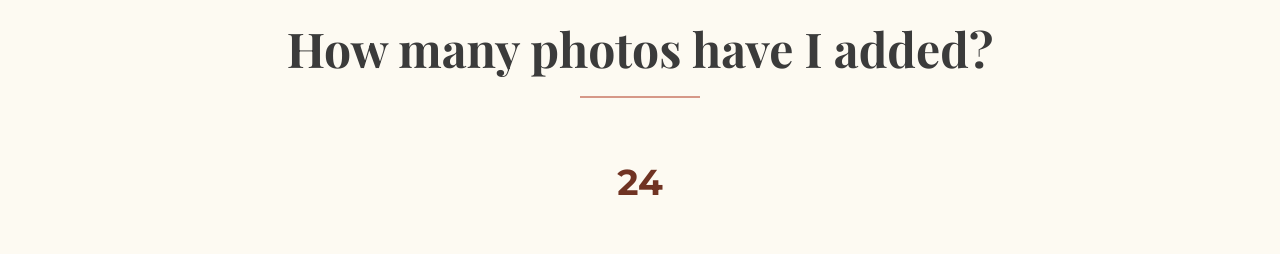
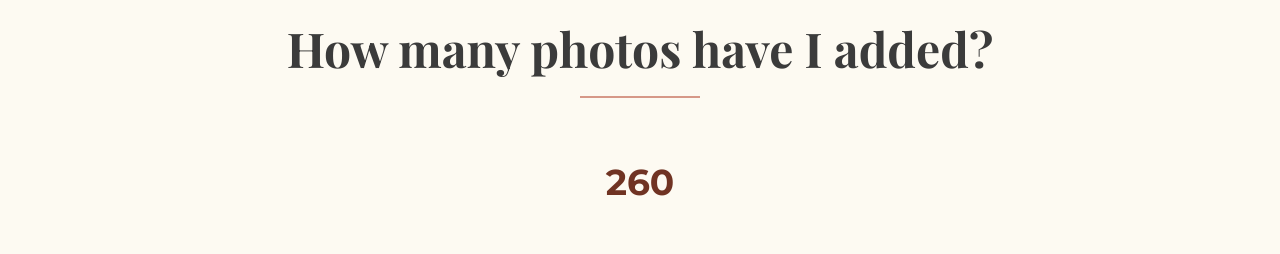
Before and after one commit to tomoki013/new-travelblog, a Next.js app: page / in a window 1280 px wide. Shown: the part 7868-8122 px from the top of the page. Built offline with nearby package versions, Linux system fonts and the light colour scheme; no server answers.

Commit message:
写真の長さエラーの修正

```diff
--- a/src/app/page.tsx
+++ b/src/app/page.tsx
@@ -10,9 +10,12 @@ import PostsLength from "@/components/sections/PostsLength";
 import GalleryLength from "@/components/sections/GalleryLength";
 import { getPhotos } from "@/lib/photo";
 
+export const allPhotos = await getPhotos();
+
 export default async function HomePage() {
   const allPosts = await getAllPosts();
-  const allPhotos = (await getPhotos()).slice(0, 24);
+  const photos = allPhotos.slice(0, 24);
+  const photoLength = allPhotos.length;
   return (
     <>
       <Hero />
@@ -20,10 +23,10 @@ export default async function HomePage() {
       <Destination />
       <FeaturedSeries />
       <PopularPosts posts={allPosts} />
-      <Gallery photos={allPhotos} />
+      <Gallery photos={photos} />
       <Request />
       <PostsLength posts={allPosts} />
-      <GalleryLength photos={allPhotos} />
+      <GalleryLength galleryLength={photoLength} />
     </>
   );
 }
--- a/src/components/sections/GalleryLength.tsx
+++ b/src/components/sections/GalleryLength.tsx
@@ -3,16 +3,12 @@
 import { motion } from "framer-motion";
 import { sectionVariants } from "@/components/animation";
 import Button from "../elements/Button";
-import { Photo } from "@/types/types";
 
 interface GalleryLengthProps {
-  photos: Photo[];
+  galleryLength: number;
 }
 
-const GalleryLength = ({ photos }: GalleryLengthProps) => {
-  const allGallery = photos;
-  const galleryLength = allGallery.length;
-
+const GalleryLength = ({ galleryLength }: GalleryLengthProps) => {
   return (
     <motion.section
       initial="hidden"
```
